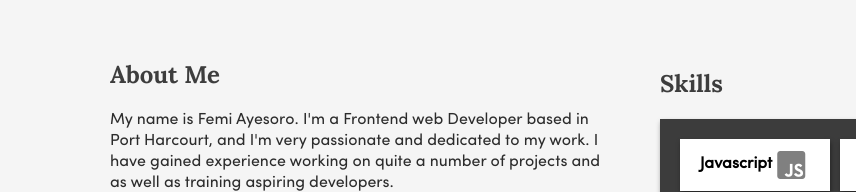
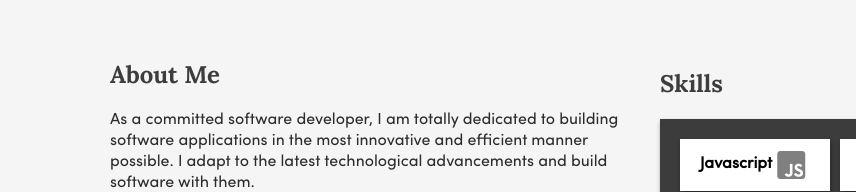
Before and after one commit to AyesoroFemi/portfolio-two, a plain HTML site: page index.html in a window 1280 px wide. Shown: the part 760-952 px from the top of the page, 0-856 px from the left. Drawn offline with Linux system fonts and the light colour scheme.

Commit message:
cv added

```diff
--- a/index.html
+++ b/index.html
@@ -54,9 +54,11 @@
             <div class="about-me">
                 <h1>About Me</h1>
                 <p>
-                    My name is Femi Ayesoro. I'm a Frontend web Developer based in Port Harcourt, and
+                    <!-- My name is Femi Ayesoro. I'm a Frontend web Developer based in Port Harcourt, and
                     I'm very passionate and dedicated to my work. I have gained experience working on
-                    quite a number of projects and as well as training aspiring developers.
+                    quite a number of projects and as well as training aspiring developers. -->
+                    As a committed software developer, I am totally dedicated to building software applications in the most innovative and efficient manner possible.
+                    I adapt to the latest technological advancements and build software with them.
 
                 </p>
                 <br>
@@ -64,8 +66,8 @@
 
                 </p> -->
                 <div class="download">
-<!--                     <a target="_blank" href="Ayesoro Oluwafemi Emmanuel-software (3).pdf">Download CV</a> -->
-                    <a target="_blank" href="#">Download CV</a>
+                    <a target="_blank" href="Femi Ayesoro.pdf">Download CV</a>
+                    <!-- <a target="_blank" href="#">Download CV</a> -->
                 </div>
                 <div class="social-link">
                     <ul>
```
Also changed, not shown: 3 other files.
